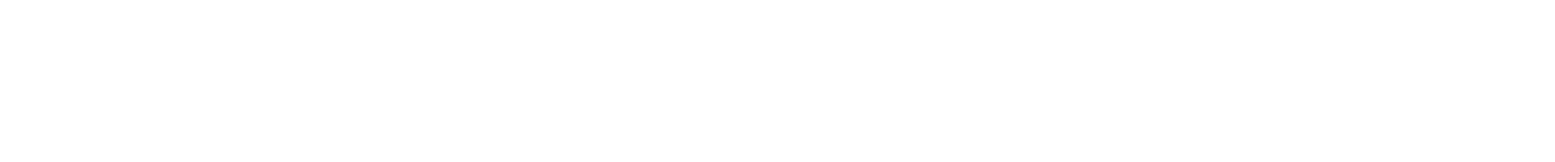
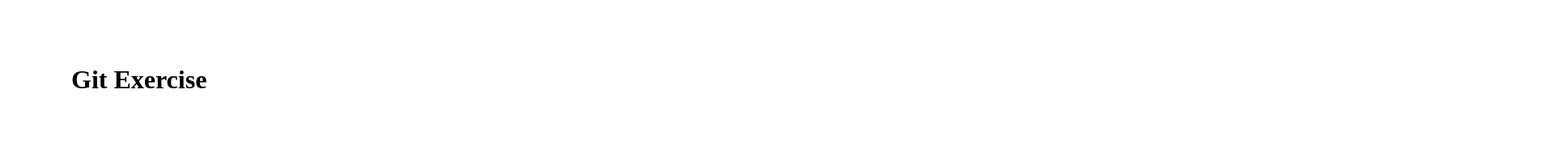
Before and after one commit to lexi-jayy/Git-Exercise, a website: page index.html in a window 1280 px wide. Shown: the top 200 px of the page at 81% size, 1920 px wide, since content can reach past the window. Drawn offline with Linux system fonts and the light colour scheme.

Commit message:
added 60px

```diff
--- a/css/style.css
+++ b/css/style.css
@@ -1,4 +1,4 @@
 h1 {
 	padding: 20px;
-	margin:6000px;
+	margin:60px;
 }
```
